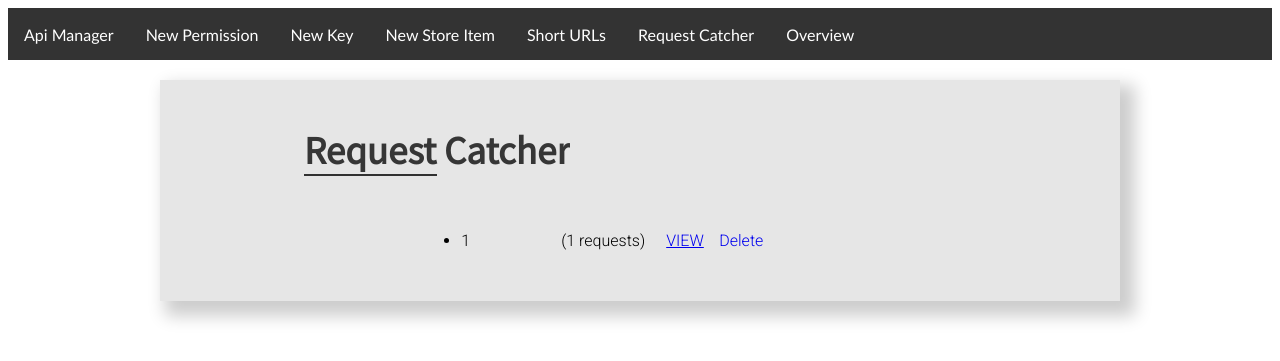
After one commit to MatthiasHarzer/personal_api, a Django app: template management/templates/management/request_catcher_overview.html in a window 1280 px wide. The commit adds this page. Shown: the top 361 px of the page. Run offline with Django 3.2, Linux system fonts and the light colour scheme; the template is opened without the code that fills it: most values are stand-ins (such as "Sample title", 1, 10 or a date in 2020).

Commit message:
Added request catcher

```diff
--- a/api/urls.py
+++ b/api/urls.py
@@ -15,5 +15,6 @@ urlpatterns = \
         path("wgit/", include("api.modules.wgit.urls"), name="wgit"),
         path("images/", include("api.modules.images.urls"), name="images"),
         path("shortener/", include("api.modules.url_shortener.urls"), name="shortener"),
+        path("catch/", include("api.modules.request_catcher.urls"), name="catcher"),
         path("test/wsupdatetest", base_views.ws_update_tester),
     ] + static(settings.STATIC_URL, document_root=settings.STATIC_ROOT)
--- a/management/templates/management/base.html
+++ b/management/templates/management/base.html
@@ -21,6 +21,7 @@
     <a class="item" href="/manage/store/new" id="store_new">New Store
         Item</a>
     <a class="item" href="/manage/short_url/overview" id="short_url">Short URLs</a>
+    <a class="item" href="/manage/request_catcher" id="request_catcher">Request Catcher</a>
     <a class="item" href="/manage/overview" id="all">Overview</a>
 
 
--- /dev/null
+++ b/management/templates/management/request_catcher_overview.html
@@ -0,0 +1,78 @@
+{% extends "management/base.html" %}
+{% load static %}
+{% block content %}
+    <h1 class="header">Request Catcher</h1>
+
+    <ul>
+        {% for catch in catches %}
+            <li>
+            <div class="item">
+
+                <span>{{ catch.id }}</span><span>({{ catch.length }} requests)</span>
+                <div class="action">
+
+                    <a href="/catch/{{ catch.id }}/view" target="_blank">VIEW</a>
+                    <form action="/manage/request_catcher/delete/{{ catch.id }}/" method="POST">
+                        {% csrf_token %}
+                        <a href="#" class="del">
+                            <span class="del_txt">Delete</span>
+                            <input hidden
+                                   class="conf_del"
+                                   type="submit"
+                                   value="Confirm">
+                        </a>
+
+                    </form>
+            </div>
+                </div>
+            </li>
+        {% endfor %}
+    </ul>
+
+    <style>
+    ul{
+        padding: 0;
+    }
+        li{
+            justify-content: space-between;
+            margin: 10px 0;
+        }
+        .item{
+            display: flex;
+            justify-content: space-between;
+            align-items: center;
+        }
+        li span{
+            display: inline-block;
+            width: 100px;
+        }
+
+        .action{
+            display: flex;
+            justify-content: space-between;
+            {#width: 200px;#}
+        }
+        .action > *{
+            margin: 5px;
+        }
+
+        .hidden{
+            display: none;
+        }
+    </style>
+    <script>
+        const dels = document.getElementsByClassName("del");
+        {#console.log(dels)#}
+
+        for (let elmt of dels) {
+            elmt.onclick = () => {
+                {#console.log("CLICK", elmt)#}
+                const txt = elmt.getElementsByClassName("del_txt")[0];
+                const input = elmt.getElementsByClassName("conf_del")[0];
+                txt.hidden = true;
+                txt.classList.add("hidden");
+                input.hidden = false;
+            }
+        }
+    </script>
+{% endblock %}
--- a/management/urls.py
+++ b/management/urls.py
@@ -21,6 +21,8 @@ urlpatterns = \
              name="store item edit"),
         path("store/delete/<slug:item_key>/", views.delete_store_item,
              name="store item delete"),
+        path("request_catcher", views.request_catcher_overview, name="request_catcher_overview"),
+        path("request_catcher/delete/<slug:request_id>/", views.delete_request, name="request_catcher_overview"),
         path("overview", views.get_overview, name="all keys"),
         # path("ws/getport", api_views.get_ws_port),
     ] + static(settings.STATIC_URL, document_root=settings.STATIC_ROOT)
```
Also changed, not shown: api/models.py (+21 -0 lines), api/modules/request_catcher/urls.py (added, +10 -0 lines), api/modules/request_catcher/views.py (added, +58 -0 lines), api/templates/api/view_requests.html (added, +21 -0 lines), management/views.py (+41 -0 lines), api/modules/request_catcher/__init__.py (added).
